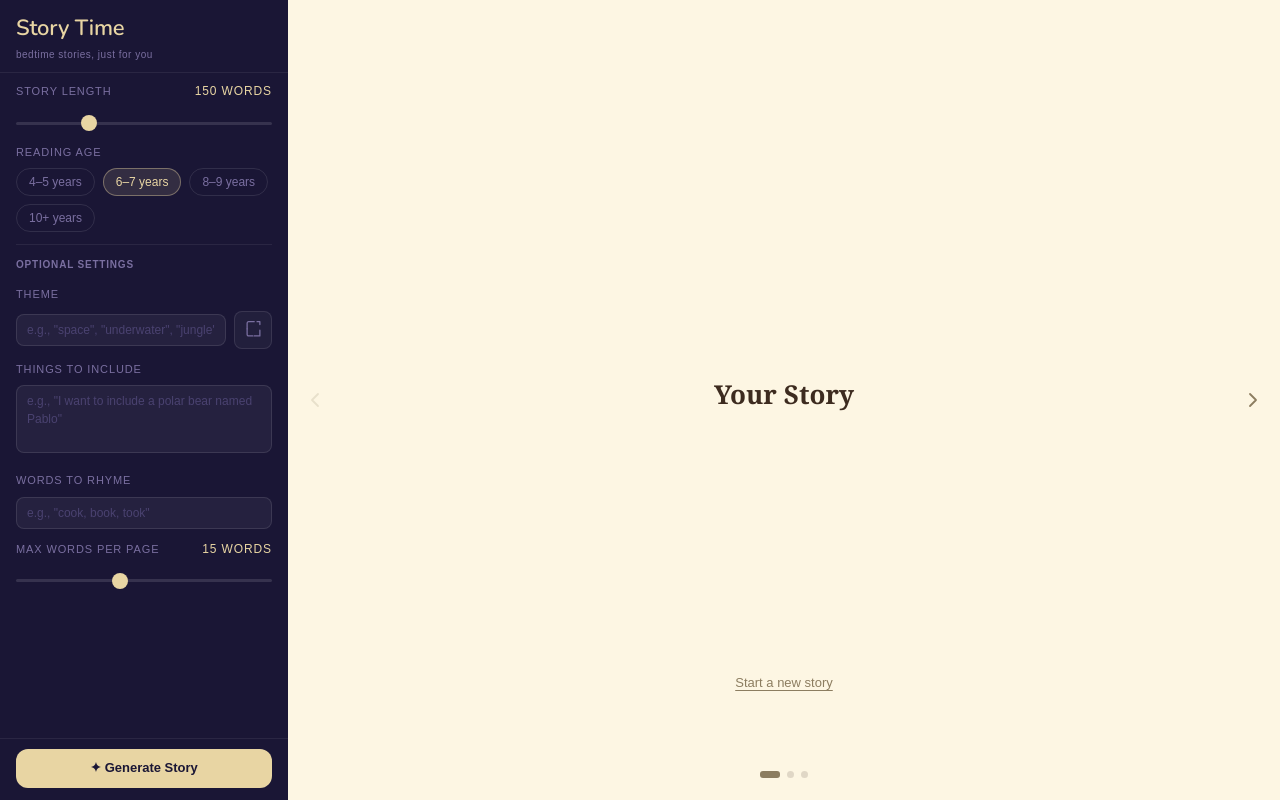
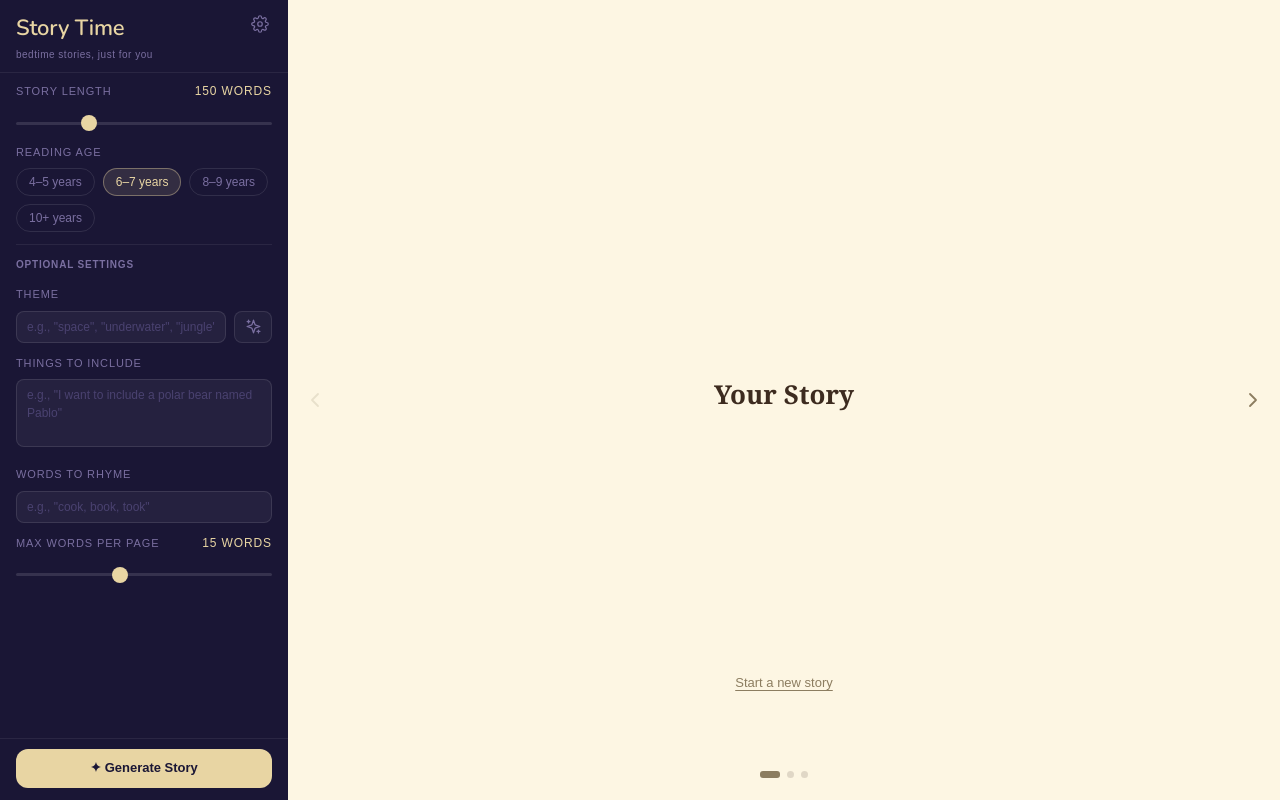
Before and after one commit to jervinjustin1984/story-time, a Next.js app: page / in a window 1280 px wide. Built offline with nearby package versions, Linux system fonts and the light colour scheme.

Commit message:
Added an advanced optionspage where you can select the provider and model, updated the random theme icon

```diff
--- a/src/app/api/story/route.ts
+++ b/src/app/api/story/route.ts
@@ -2,17 +2,19 @@ import {
   createChatTextCompletion,
   formatLlmHttpError,
   getMissingApiKeyMessage,
+  parseLlmOverridesFromBody,
 } from "@/lib/llm";
 import { NextResponse } from "next/server";
 
 export async function POST(request: Request) {
-  const missingKey = getMissingApiKeyMessage();
-  if (missingKey) {
-    return NextResponse.json({ error: missingKey }, { status: 500 });
-  }
-
   try {
     const body = await request.json();
+    const llmOverrides = parseLlmOverridesFromBody(body);
+
+    const missingKey = getMissingApiKeyMessage(llmOverrides);
+    if (missingKey) {
+      return NextResponse.json({ error: missingKey }, { status: 500 });
+    }
     const {
       storyLength,
       readingAge,
@@ -59,12 +61,15 @@ export async function POST(request: Request) {
     const prompt = promptParts.join(" ");
 
     const raw =
-      (await createChatTextCompletion({
-        system:
-          "You are a friendly children's author who writes short, gentle stories for kids. Focus on kindness, curiosity, and safety.",
-        user: prompt,
-        temperature: 0.9,
-      })) ||
+      (await createChatTextCompletion(
+        {
+          system:
+            "You are a friendly children's author who writes short, gentle stories for kids. Focus on kindness, curiosity, and safety.",
+          user: prompt,
+          temperature: 0.9,
+        },
+        llmOverrides,
+      )) ||
       "Once upon a time, something went wrong and the story could not be generated.";
 
     const blankLineIndex = raw.indexOf("\n\n");
--- a/src/app/api/theme/route.ts
+++ b/src/app/api/theme/route.ts
@@ -2,26 +2,42 @@ import {
   createChatTextCompletion,
   formatLlmHttpError,
   getMissingApiKeyMessage,
+  parseLlmOverridesFromBody,
 } from "@/lib/llm";
 import { NextResponse } from "next/server";
 
 const THEME_MAX_OUTPUT_TOKENS = 64;
 
-export async function POST() {
-  const missingKey = getMissingApiKeyMessage();
+export async function POST(request: Request) {
+  try {
+    let body: unknown = {};
+    const ct = request.headers.get("content-type");
+    if (ct?.includes("application/json")) {
+      try {
+        body = await request.json();
+      } catch {
+        body = {};
+      }
+    }
+
+    const llmOverrides = parseLlmOverridesFromBody(body);
+
+    const missingKey = getMissingApiKeyMessage(llmOverrides);
     if (missingKey) {
       return NextResponse.json({ error: missingKey }, { status: 500 });
     }
 
-  try {
-    const rawTheme = await createChatTextCompletion({
+    const rawTheme = await createChatTextCompletion(
+      {
         system:
           "You suggest short, fun themes for children's stories. Themes should be 1–3 words long.",
         user:
           "Give me one short, fun theme for a kids' story. Examples include: Space Adventure, Silly Dinosaurs, Pirate Treasure, Friendly Dragons, Magical Forest, Brave Princess, Robot Helpers. Reply with just the theme text, nothing else.",
         temperature: 0.9,
         maxOutputTokens: THEME_MAX_OUTPUT_TOKENS,
-    });
+      },
+      llmOverrides,
+    );
 
     const cleaned = rawTheme.replace(/(^["'“”]+|["'“”]+$)/g, "").trim();
 
--- a/src/app/page.tsx
+++ b/src/app/page.tsx
@@ -23,7 +23,13 @@ type StoredState = {
   lastStory?: string;
   lastStoryTitle?: string;
   lastStoryPage?: number;
+  /** When set, overrides server LLM_PROVIDER for API calls. */
+  llmProvider?: "openai" | "anthropic";
+  openaiModel?: string;
+  anthropicModel?: string;
 };
+
+type LlmProviderMode = "default" | "openai" | "anthropic";
 
 function loadStored(): StoredState {
   if (typeof window === "undefined") {
@@ -50,6 +56,13 @@ function loadStored(): StoredState {
         typeof data.lastStoryPage === "number" && Number.isFinite(data.lastStoryPage)
           ? Math.max(0, Math.floor(data.lastStoryPage))
           : undefined,
+      llmProvider:
+        data.llmProvider === "openai" || data.llmProvider === "anthropic"
+          ? data.llmProvider
+          : undefined,
+      openaiModel: typeof data.openaiModel === "string" ? data.openaiModel : undefined,
+      anthropicModel:
+        typeof data.anthropicModel === "string" ? data.anthropicModel : undefined,
     };
   } catch {
     return { ...DEFAULT_CONFIG };
@@ -65,6 +78,20 @@ function saveStored(state: StoredState) {
   }
 }
 
+function buildLlmRequestFields(
+  mode: LlmProviderMode,
+  openai: string,
+  anthropic: string,
+): Record<string, string> {
+  const o: Record<string, string> = {};
+  if (mode === "openai" || mode === "anthropic") o.llmProvider = mode;
+  const ot = openai.trim();
+  const at = anthropic.trim();
+  if (ot) o.openaiModel = ot;
+  if (at) o.anthropicModel = at;
+  return o;
+}
+
 const READING_AGES = [
   { value: 4, label: "4–5 years" },
   { value: 6, label: "6–7 years" },
@@ -75,7 +102,7 @@ const READING_AGES = [
 const ST_INPUT_CLASS =
   "st-input w-full rounded-lg border bg-[var(--st-bg-input)] border-[var(--st-border-input)] text-[13px] text-[#c8bfe0] outline-none placeholder:text-[var(--st-text-hint)] box-border";
 
-function ShuffleIcon() {
+function SparklesIcon() {
   return (
     <svg
       width={17}
@@ -88,11 +115,137 @@ function ShuffleIcon() {
       strokeLinejoin="round"
       aria-hidden
     >
-      <polyline points="17 1 21 1 21 5" />
-      <path d="M3 11V3a2 2 0 0 1 2-2h8" />
-      <polyline points="21 13 21 21 13 21" />
-      <path d="M11 21H5a2 2 0 0 1-2-2v-8" />
+      <path d="m12 3-1.912 5.813a2 2 0 0 1-1.275 1.275L3 12l5.813 1.912a2 2 0 0 1 1.275 1.275L12 21l1.912-5.813a2 2 0 0 1 1.275-1.275L21 12l-5.813-1.912a2 2 0 0 1-1.275-1.275L12 3Z" />
+      <path d="M5 3v4" />
+      <path d="M19 17v4" />
+      <path d="M3 5h4" />
+      <path d="M17 19h4" />
     </svg>
+  );
+}
+
+function GearIcon() {
+  return (
+    <svg
+      width={18}
+      height={18}
+      viewBox="0 0 24 24"
+      fill="none"
+      stroke="currentColor"
+      strokeWidth={1.65}
+      strokeLinecap="round"
+      strokeLinejoin="round"
+      aria-hidden
+    >
+      <path d="M12 15a3 3 0 1 0 0-6 3 3 0 0 0 0 6Z" />
+      <path d="M19.4 15a1.65 1.65 0 0 0 .33 1.82l.06.06a2 2 0 0 1 0 2.83 2 2 0 0 1-2.83 0l-.06-.06a1.65 1.65 0 0 0-1.82-.33 1.65 1.65 0 0 0-1 1.51V21a2 2 0 0 1-2 2 2 2 0 0 1-2-2v-.09A1.65 1.65 0 0 0 9 19.4a1.65 1.65 0 0 0-1.82.33l-.06.06a2 2 0 0 1-2.83 0 2 2 0 0 1 0-2.83l.06-.06a1.65 1.65 0 0 0 .33-1.82 1.65 1.65 0 0 0-1.51-1H3a2 2 0 0 1-2-2 2 2 0 0 1 2-2h.09A1.65 1.65 0 0 0 4.6 9a1.65 1.65 0 0 0-.33-1.82l-.06-.06a2 2 0 0 1 0-2.83 2 2 0 0 1 2.83 0l.06.06A1.65 1.65 0 0 0 9 4.6a1.65 1.65 0 0 0 1-1.51V3a2 2 0 0 1 2-2 2 2 0 0 1 2 2v.09a1.65 1.65 0 0 0 1 1.51 1.65 1.65 0 0 0 1.82-.33l.06-.06a2 2 0 0 1 2.83 0 2 2 0 0 1 0 2.83l-.06.06a1.65 1.65 0 0 0-.33 1.82V9a1.65 1.65 0 0 0 1.51 1H21a2 2 0 0 1 2 2 2 2 0 0 1-2 2h-.09a1.65 1.65 0 0 0-1.51 1z" />
+    </svg>
+  );
+}
+
+function AdvancedLlmModal({
+  open,
+  onClose,
+  llmProviderMode,
+  setLlmProviderMode,
+  openaiModel,
+  setOpenaiModel,
+  anthropicModel,
+  setAnthropicModel,
+}: {
+  open: boolean;
+  onClose: () => void;
+  llmProviderMode: LlmProviderMode;
+  setLlmProviderMode: (v: LlmProviderMode) => void;
+  openaiModel: string;
+  setOpenaiModel: (v: string) => void;
+  anthropicModel: string;
+  setAnthropicModel: (v: string) => void;
+}) {
+  if (!open) return null;
+
+  return (
+    <div className="fixed inset-0 z-[60] flex items-center justify-center p-4">
+      <div
+        role="presentation"
+        className="absolute inset-0 cursor-default bg-black/45 backdrop-blur-[1px]"
+        onClick={onClose}
+      />
+      <div
+        role="dialog"
+        aria-modal="true"
+        aria-labelledby="advanced-llm-heading"
+        className="relative z-10 w-full max-w-md rounded-xl border border-[var(--st-border-subtle)] bg-[var(--st-bg-page)] px-5 py-4 shadow-xl"
+        style={{ boxShadow: "0 20px 50px rgba(0,0,0,0.35)" }}
+        onClick={(e) => e.stopPropagation()}
+      >
+        <h3
+          id="advanced-llm-heading"
+          className="m-0 mb-1 font-semibold text-[var(--st-gold)]"
+          style={{ fontFamily: "var(--font-nunito), system-ui, sans-serif" }}
+        >
+          Advanced
+        </h3>
+        <p className="mb-4 mt-0 text-xs leading-relaxed text-[var(--st-text-muted)]">
+          API keys stay on the server (env). Here you can override which provider runs and model IDs for this browser.
+        </p>
+
+        <label
+          className="st-settings-label mb-1.5 block text-[11px] uppercase tracking-[0.08em] text-[var(--st-text-muted)]"
+          style={{ fontFamily: "sans-serif" }}
+        >
+          Provider
+        </label>
+        <select
+          value={llmProviderMode}
+          onChange={(e) => setLlmProviderMode(e.target.value as LlmProviderMode)}
+          className={`${ST_INPUT_CLASS} mb-4 cursor-pointer py-2`}
+        >
+          <option value="default">Server default (from env)</option>
+          <option value="openai">OpenAI</option>
+          <option value="anthropic">Anthropic</option>
+        </select>
+
+        <label
+          className="st-settings-label mb-1.5 block text-[11px] uppercase tracking-[0.08em] text-[var(--st-text-muted)]"
+          style={{ fontFamily: "sans-serif" }}
+        >
+          OpenAI model
+        </label>
+        <input
+          type="text"
+          value={openaiModel}
+          onChange={(e) => setOpenaiModel(e.target.value)}
+          placeholder="gpt-4o-mini"
+          className={`${ST_INPUT_CLASS} mb-4 py-2`}
+          autoComplete="off"
+        />
+
+        <label
+          className="st-settings-label mb-1.5 block text-[11px] uppercase tracking-[0.08em] text-[var(--st-text-muted)]"
+          style={{ fontFamily: "sans-serif" }}
+        >
+          Anthropic model
+        </label>
+        <input
+          type="text"
+          value={anthropicModel}
+          onChange={(e) => setAnthropicModel(e.target.value)}
+          placeholder="claude-haiku-4-5"
+          className={`${ST_INPUT_CLASS} mb-5 py-2`}
+          autoComplete="off"
+        />
+
+        <button
+          type="button"
+          onClick={onClose}
+          className="w-full cursor-pointer rounded-xl border-none py-3 text-sm font-semibold !bg-[#e8d5a3] !text-[#1a1635]"
+          style={{ fontFamily: "sans-serif", padding: "12px" }}
+        >
+          Done
+        </button>
+      </div>
+    </div>
   );
 }
 
@@ -117,6 +270,7 @@ function SettingsPanel({
   isGenerating,
   error,
   onClose,
+  onOpenAdvanced,
   isMobile,
 }: {
   storyLength: number;
@@ -139,6 +293,7 @@ function SettingsPanel({
   isGenerating: boolean;
   error: string | null;
   onClose?: () => void;
+  onOpenAdvanced?: () => void;
   isMobile?: boolean;
 }) {
   return (
@@ -163,12 +318,24 @@ function SettingsPanel({
             bedtime stories, just for you
           </p>
         </div>
+        <div className="-mr-1 -mt-1 flex shrink-0 items-center gap-0.5">
+          {onOpenAdvanced && (
+            <button
+              type="button"
+              aria-label="Advanced settings"
+              title="Advanced settings"
+              onClick={onOpenAdvanced}
+              className="inline-flex h-8 w-8 cursor-pointer items-center justify-center rounded-full text-[var(--st-text-muted)] hover:bg-white/5"
+            >
+              <GearIcon />
+            </button>
+          )}
           {onClose && (
             <button
               type="button"
               aria-label="Close story settings"
               onClick={onClose}
-            className="-mr-1 -mt-1 inline-flex h-8 w-8 shrink-0 items-center justify-center rounded-full text-[var(--st-text-muted)] hover:bg-white/5 md:hidden"
+              className="inline-flex h-8 w-8 shrink-0 items-center justify-center rounded-full text-[var(--st-text-muted)] hover:bg-white/5 md:hidden"
             >
               <svg className="h-4 w-4" viewBox="0 0 24 24" fill="none" aria-hidden>
                 <path
@@ -180,6 +347,7 @@ function SettingsPanel({
               </svg>
             </button>
           )}
+        </div>
       </header>
 
       <div className="min-h-0 flex-1 overflow-y-auto px-5 py-4 st-settings-body">
@@ -257,26 +425,26 @@ function SettingsPanel({
             >
               Theme
             </label>
-            <div className="flex items-center gap-2">
+            <div className="flex items-stretch gap-2">
               <input
                 type="text"
                 value={theme}
                 onChange={(e) => setTheme(e.target.value)}
                 placeholder='e.g., "space", "underwater", "jungle"'
-                className={ST_INPUT_CLASS}
+                className={ST_INPUT_CLASS.replace("w-full", "min-w-0 flex-1")}
               />
               <button
                 type="button"
                 onClick={handleRandomTheme}
                 disabled={isThemeGenerating}
-                className="flex h-[38px] w-[38px] shrink-0 cursor-pointer items-center justify-center rounded-lg border border-[var(--st-border-input)] text-[var(--st-text-muted)]"
+                className="flex w-[38px] shrink-0 cursor-pointer items-center justify-center self-stretch rounded-lg border border-[var(--st-border-input)] text-[var(--st-text-muted)]"
                 style={{
                   background: "rgba(255, 255, 255, 0.04)",
                 }}
                 title="Surprise me with a theme"
               >
-                <span className="sr-only">Generate random theme</span>
-                <ShuffleIcon />
+                <span className="sr-only">Surprise me with a random theme</span>
+                <SparklesIcon />
               </button>
             </div>
             {isThemeGenerating && (
@@ -398,6 +566,10 @@ export default function Home() {
   const [isGenerating, setIsGenerating] = useState(false);
   const [isThemeGenerating, setIsThemeGenerating] = useState(false);
   const [error, setError] = useState<string | null>(null);
+  const [isAdvancedOpen, setIsAdvancedOpen] = useState(false);
+  const [llmProviderMode, setLlmProviderMode] = useState<LlmProviderMode>("default");
+  const [openaiModel, setOpenaiModel] = useState("");
+  const [anthropicModel, setAnthropicModel] = useState("");
   const skipNextSave = useRef(true);
   const lastClampedStoryText = useRef<string | null>(null);
 
@@ -409,6 +581,13 @@ export default function Home() {
     setSpecifics(s.specifics);
     setRepeatWords(s.repeatWords);
     setMaxWordsPerPage(s.maxWordsPerPage);
+    setLlmProviderMode(
+      s.llmProvider === "openai" || s.llmProvider === "anthropic"
+        ? s.llmProvider
+        : "default",
+    );
+    setOpenaiModel(s.openaiModel ?? "");
+    setAnthropicModel(s.anthropicModel ?? "");
 
     const savedStory = s.lastStory?.trim();
     if (savedStory) {
@@ -438,8 +617,21 @@ export default function Home() {
       specifics,
       repeatWords,
       maxWordsPerPage,
+      llmProvider: llmProviderMode === "default" ? undefined : llmProviderMode,
+      openaiModel: openaiModel.trim() || undefined,
+      anthropicModel: anthropicModel.trim() || undefined,
     });
-  }, [storyLength, readingAge, theme, specifics, repeatWords, maxWordsPerPage]);
+  }, [
+    storyLength,
+    readingAge,
+    theme,
+    specifics,
+    repeatWords,
+    maxWordsPerPage,
+    llmProviderMode,
+    openaiModel,
+    anthropicModel,
+  ]);
 
   const words = useMemo(
     () => (storyText ? storyText.trim().split(/\s+/) : []),
@@ -573,6 +765,7 @@ export default function Home() {
           theme,
           specifics,
           repeatWords,
+          ...buildLlmRequestFields(llmProviderMode, openaiModel, anthropicModel),
         }),
       });
 
@@ -602,6 +795,9 @@ export default function Home() {
         specifics,
         repeatWords,
         maxWordsPerPage,
+        llmProvider: llmProviderMode === "default" ? undefined : llmProviderMode,
+        openaiModel: openaiModel.trim() || undefined,
+        anthropicModel: anthropicModel.trim() || undefined,
         lastStory: data.story,
         lastStoryTitle: title,
         lastStoryPage: 0,
@@ -629,6 +825,10 @@ export default function Home() {
 
       const response = await fetch("/api/theme", {
         method: "POST",
+        headers: { "Content-Type": "application/json" },
+        body: JSON.stringify(
+          buildLlmRequestFields(llmProviderMode, openaiModel, anthropicModel),
+        ),
       });
 
       if (!response.ok) {
@@ -682,6 +882,7 @@ export default function Home() {
           isThemeGenerating={isThemeGenerating}
           isGenerating={isGenerating}
           error={error}
+          onOpenAdvanced={() => setIsAdvancedOpen(true)}
           isMobile={false}
         />
       </aside>
@@ -720,6 +921,7 @@ export default function Home() {
                 isGenerating={isGenerating}
                 error={error}
                 onClose={() => setIsConfigOpen(false)}
+                onOpenAdvanced={() => setIsAdvancedOpen(true)}
                 isMobile={true}
               />
             </div>
@@ -883,6 +1085,17 @@ export default function Home() {
           </div>
         </main>
       </div>
+
+      <AdvancedLlmModal
+        open={isAdvancedOpen}
+        onClose={() => setIsAdvancedOpen(false)}
+        llmProviderMode={llmProviderMode}
+        setLlmProviderMode={setLlmProviderMode}
+        openaiModel={openaiModel}
+        setOpenaiModel={setOpenaiModel}
+        anthropicModel={anthropicModel}
+        setAnthropicModel={setAnthropicModel}
+      />
     </div>
   );
 }
```
Also changed, not shown: src/lib/llm.ts (+50 -5 lines). Lines whose indentation alone changed are shown as unchanged.
